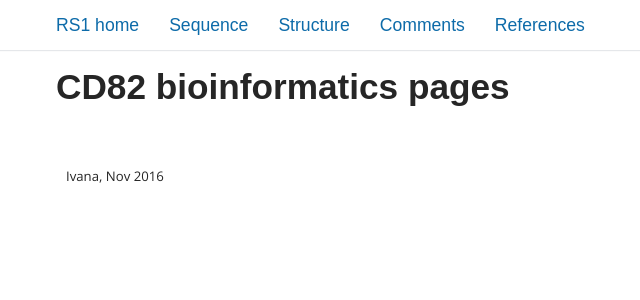
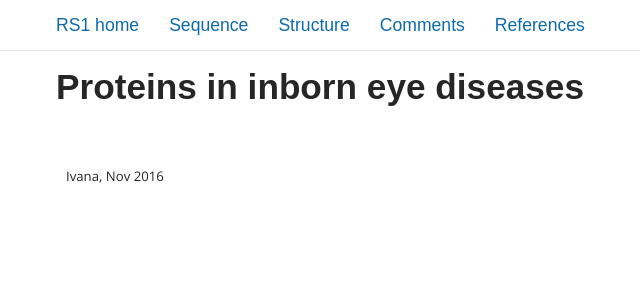
Before and after one commit to bodamerlab/ophthalmology, a Jekyll site: the page built from index.md, in a window 1280 px wide. Shown: the top 300 px of the page, without its empty margins (199-839 px from the left). Built offline with Jekyll 4.4.1, drawn with Linux system fonts in a browser that asks for light colours; some web fonts are replaced.

Commit message:
Initial commit

```diff
--- a/index.md
+++ b/index.md
@@ -1,5 +1,5 @@
 ---
 layout: page
-title: CD82 bioinformatics pages
+title:  Proteins in inborn eye diseases
 permalink: /
 ---
```
